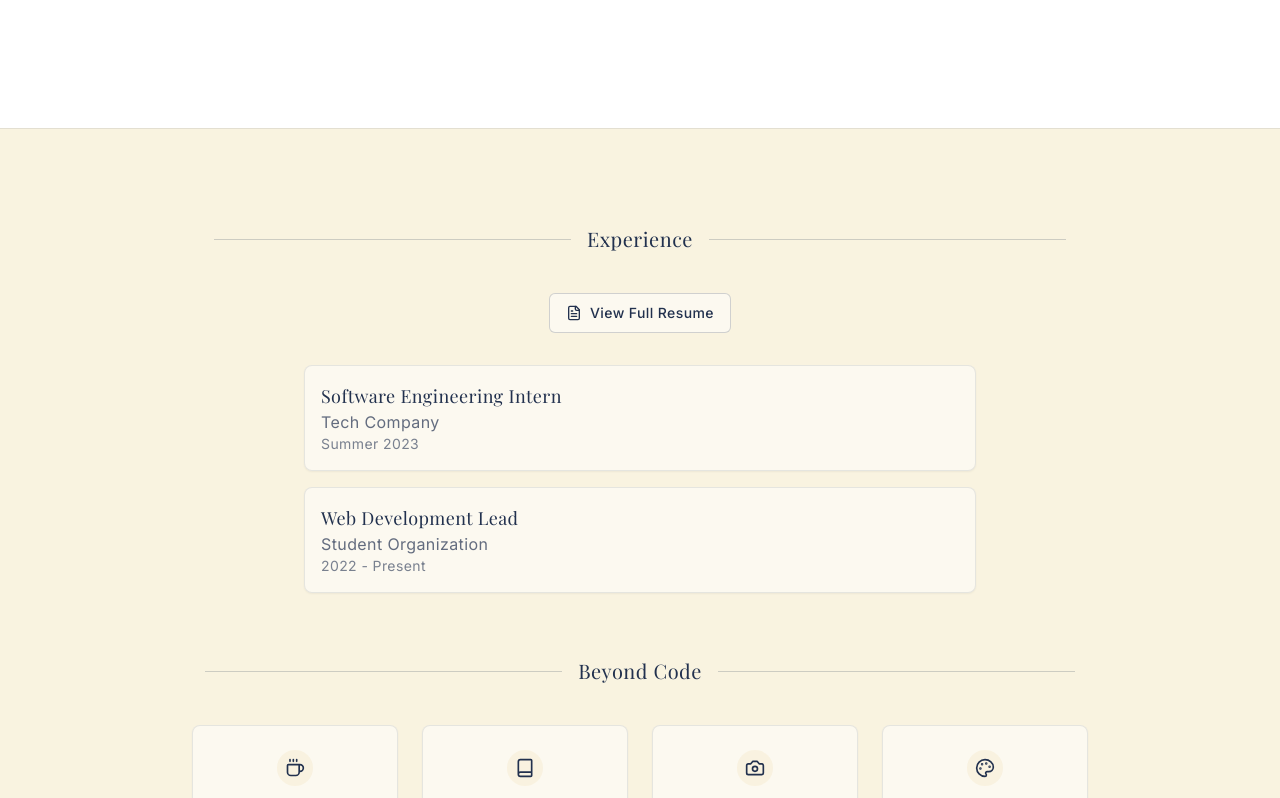
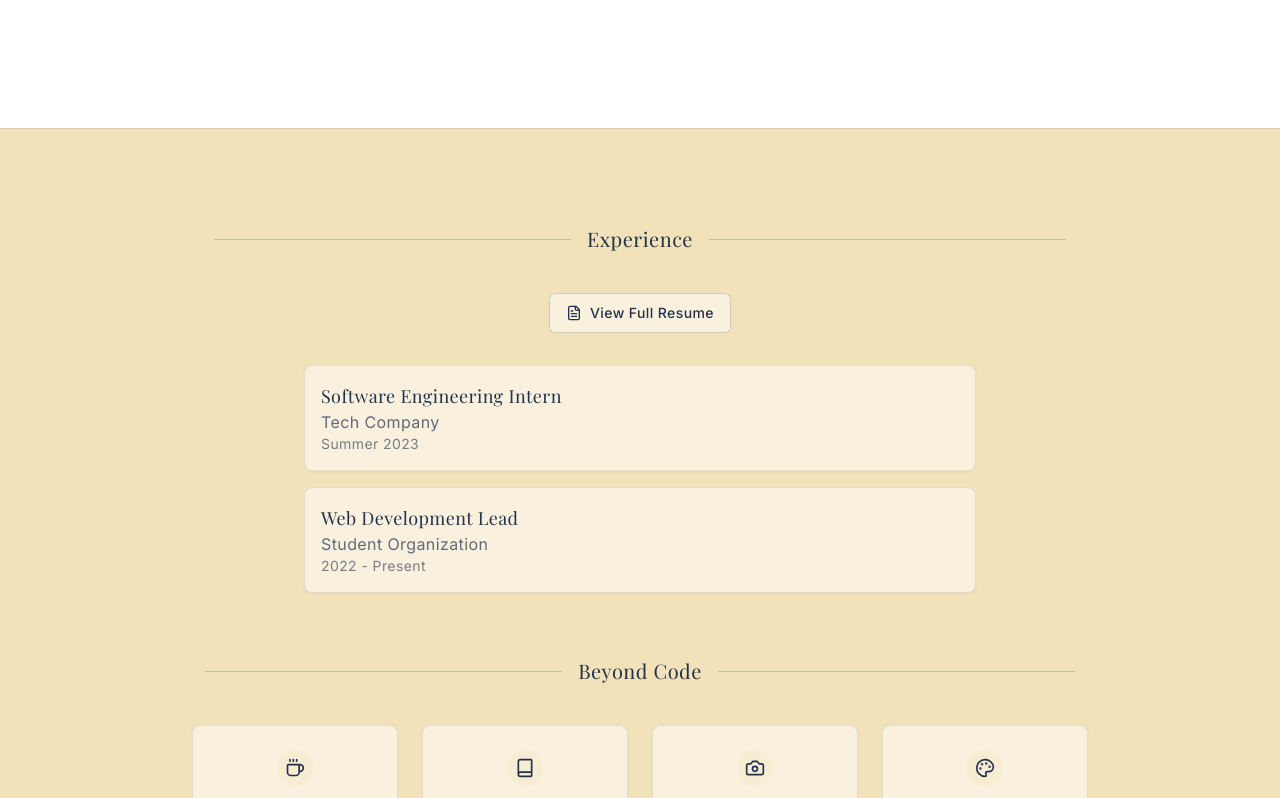
Before and after one commit to AiriYX/portfolio, a React (Vite) app: page /about in a window 1280 px wide. Shown: the part 982-1780 px from the top of the page. Built offline with nearby package versions, Linux system fonts and the light colour scheme.

Commit message:
Reverted to commit 4ebcb95f4ce20ce86c849adba486391fec6cc4c8

```diff
--- a/src/components/Footer.tsx
+++ b/src/components/Footer.tsx
@@ -42,7 +42,7 @@ const Footer: React.FC = () => {
   ];
 
   return (
-    <footer className="bg-soft-wheat py-16 border-t border-navy/10">
+    <footer className="bg-wheat py-16 border-t border-navy/10">
       <div className="section-container">
         <div className="space-y-16">
           {/* Experience Section */}
```
